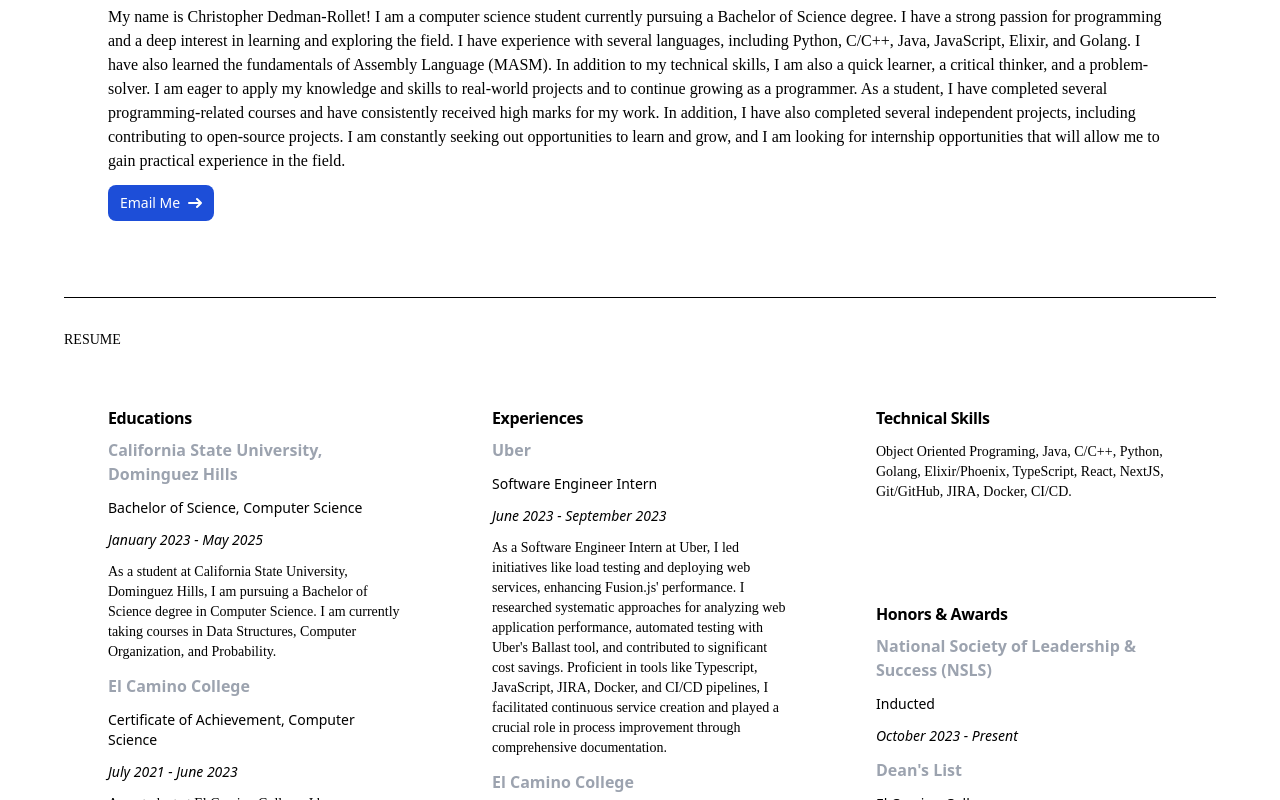
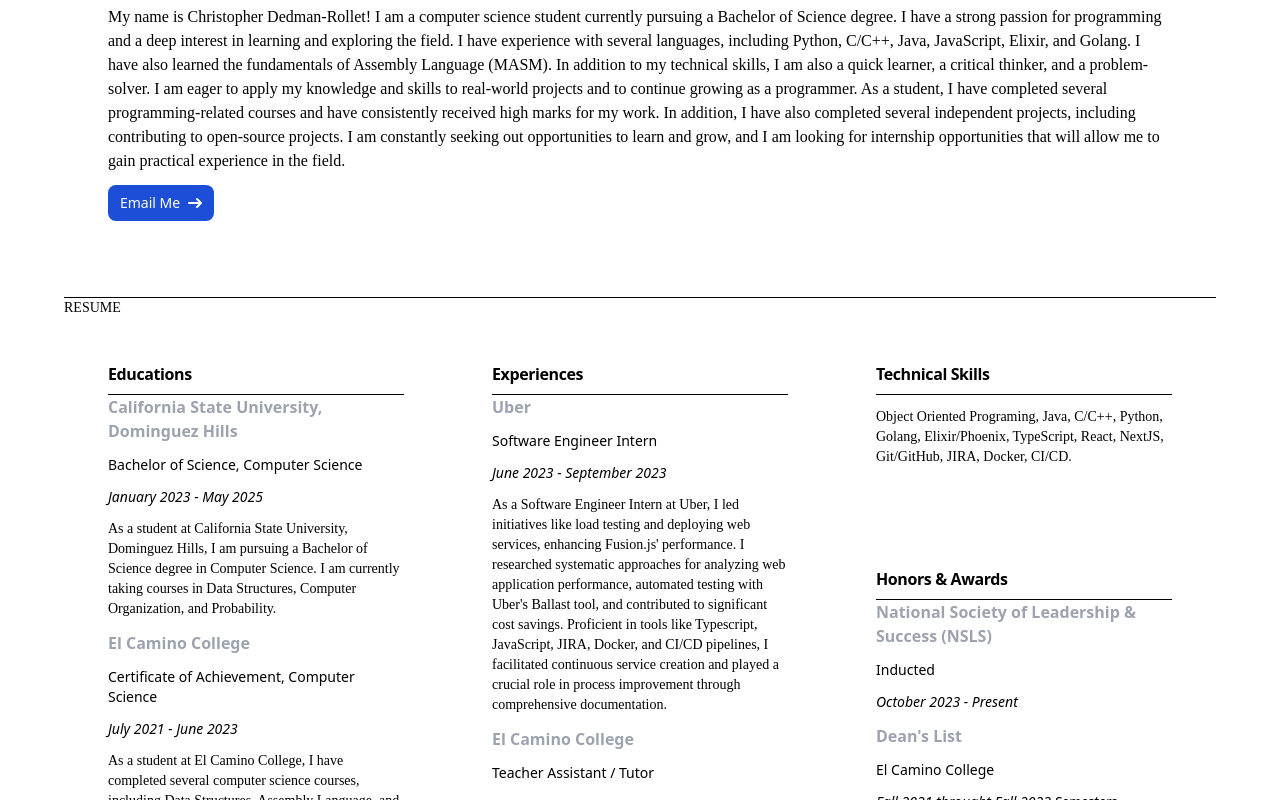
Before and after one commit to chrisdedman/website, a Next.js app: page /profile in a window 1280 px wide. Shown: the part 511-1311 px from the top of the page. Built offline with nearby package versions, Linux system fonts and the light colour scheme.

Commit message:
Added separator between components

```diff
--- a/src/app/blog/page.tsx
+++ b/src/app/blog/page.tsx
@@ -11,6 +11,7 @@ export default function Page() {
       <div className="p-6 bg-white border border-gray-200 rounded-lg shadow dark:bg-gray-800 dark:border-gray-700">
         <div className="p-5">
           <h5 className="mb-2 text-2xl font-bold tracking-tight text-gray-900 dark:text-white">Blog</h5>
+          <hr className="h-px my-8 bg-black border-0 mt-0" />
           <div className="mb-3 font-normal text-gray-700 dark:text-gray-400">
             <p>Thank you for your interest in reading my articles. You can find what I wrote here, enjoy!</p>
 
--- a/src/app/profile/page.tsx
+++ b/src/app/profile/page.tsx
@@ -14,8 +14,8 @@ export default function Page() {
     <div className="h-screen p-8 lg:p-16 mt-16">
       <Menu />
       <AboutMe />
-      <hr className="h-px my-8 bg-black border-0 separator" />
-      <p className="text-sm font-montez">RESUME</p>
+      <hr className="h-px my-8 mb-0 bg-black border-0 separator" />
+      <p className="text-sm font-montez mt-0 mb-0">RESUME</p>
       <div className="flex flex-col lg:flex-row justify-between">
         <div className="lg:w-1/3 mb-4 lg:mb-0">
           <Educations />
--- a/src/components/resume/education.tsx
+++ b/src/components/resume/education.tsx
@@ -5,6 +5,7 @@ export default function Educations() {
     <div className="p-6">
       <div className="p-5">
         <h5 className="mb-2 text-m font-bold tracking-tight">Educations</h5>
+        <hr className="h-px my-8 bg-black border-0 separator mt-0 mb-0" />
         <div className="mb-3 font-normal">
           <strong>California State University, Dominguez Hills</strong>
           <p className="text-sm font-light">Bachelor of Science, Computer Science</p>
--- a/src/components/resume/experience.tsx
+++ b/src/components/resume/experience.tsx
@@ -5,6 +5,7 @@ export default function Experiences() {
     <div className="p-6">
       <div className="p-5">
         <h5 className="mb-2 text-m font-bold tracking-tight">Experiences</h5>
+        <hr className="h-px my-8 bg-black border-0 separator mt-0 mb-0" />
         <div className="mb-3 font-normal">
           <strong>Uber</strong>
           <p className="text-sm font-light">Software Engineer Intern</p>
--- a/src/components/resume/honors.tsx
+++ b/src/components/resume/honors.tsx
@@ -5,6 +5,7 @@ export default function Honors() {
     <div className="p-6">
       <div className="p-5">
         <h5 className="mb-2 text-m font-bold tracking-tight">Honors & Awards</h5>
+        <hr className="h-px my-8 bg-black border-0 separator mt-0 mb-0" />
         <div className="mb-3 font-normal">
           <strong>National Society of Leadership & Success (NSLS)</strong>
           <p className="text-sm font-light">Inducted</p>
--- a/src/components/resume/skills.tsx
+++ b/src/components/resume/skills.tsx
@@ -5,6 +5,7 @@ export default function Skills() {
     <div className="p-6">
       <div className="p-5">
         <h5 className="mb-2 text-m font-bold tracking-tight">Technical Skills</h5>
+        <hr className="h-px my-8 bg-black border-0 separator mt-0 mb-0" />
         <div className="mb-3 font-normal">
           <p className="text-sm font-light font-montez">
             Object Oriented Programing, Java, C/C++, Python, Golang, Elixir/Phoenix,
```
